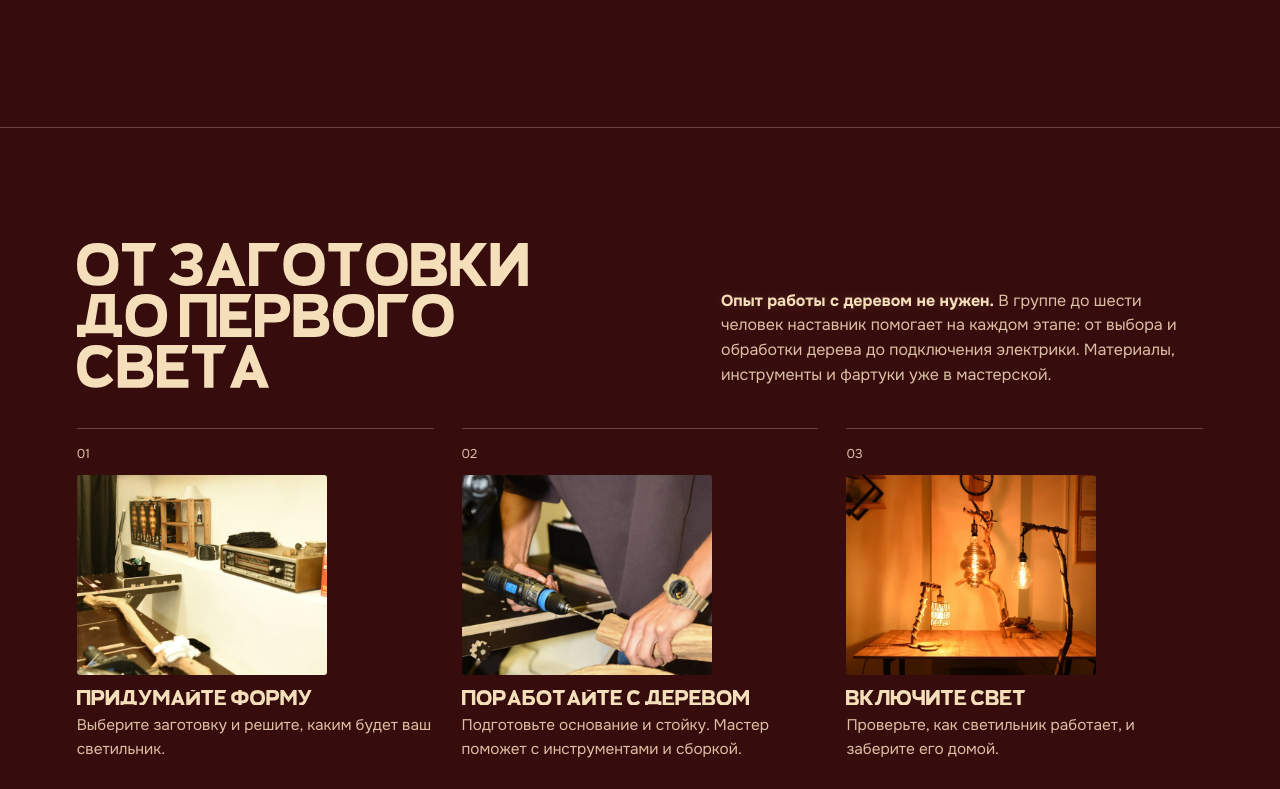
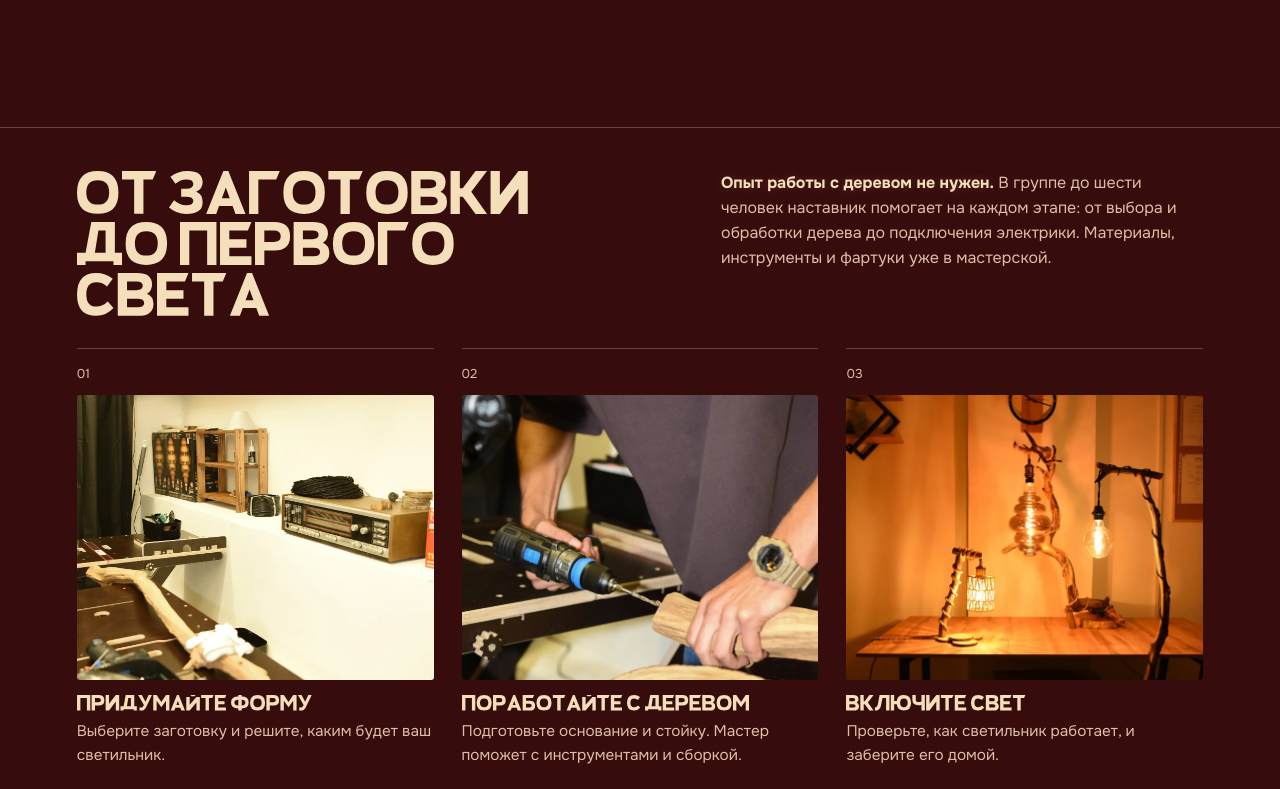
Before and after one commit to w-flopi/laitovaya-site, a plain HTML site: page dist/index.html in a window 1280 px wide. Shown: the part 1200-1989 px from the top of the page. Drawn offline with Linux system fonts and the light colour scheme; no server answers.

Commit message:
Raise workshop introduction and restore full-width photos

```diff
--- a/dist/index.html
+++ b/dist/index.html
@@ -27,7 +27,9 @@
 .footer-grid a:hover{color:var(--ink)}
 .footer-brand{font-size:1.45rem}
 @media(max-width:760px){.visit-grid,.footer-grid{grid-template-columns:1fr}}
-#workshop .step-image{width:min(100%,clamp(194px,31.25svh,294px));aspect-ratio:1.25;overflow:hidden;border-radius:3px;margin-bottom:15px;background:var(--surface)}
+#workshop{padding-top:clamp(24px,3.4vw,48px)}
+#workshop .section-heading{align-items:start;margin-bottom:clamp(18px,2.6vw,32px)}
+#workshop .step-image{width:100%;aspect-ratio:1.25;overflow:hidden;border-radius:3px;margin-bottom:15px;background:var(--surface)}
 .lamp-showcase{display:grid;grid-template-columns:repeat(3,minmax(0,1fr));gap:28px}
 .lamp-showcase article{min-width:0;border-top:1px solid var(--line);padding-top:16px}
 .lamp-word{text-shadow:0 0 .48em #f4ab6678,0 0 .95em #f4ab664c}
```
